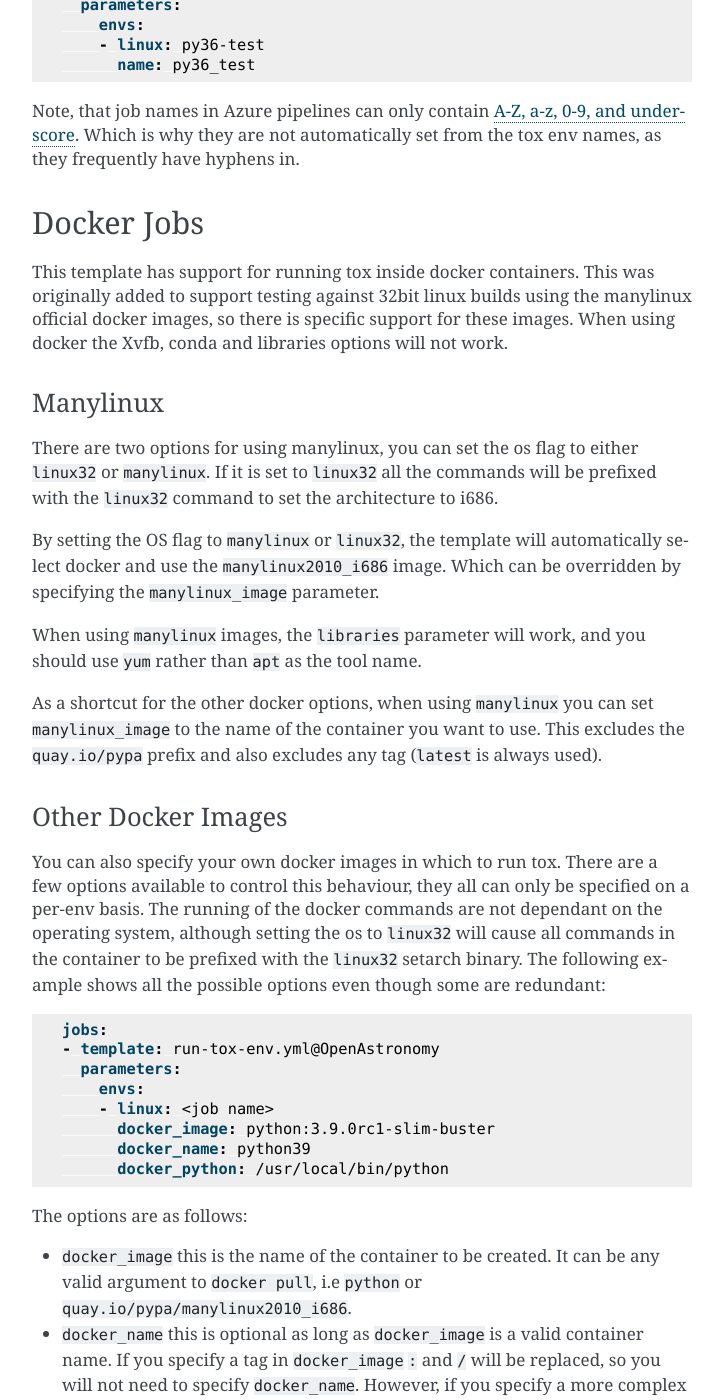
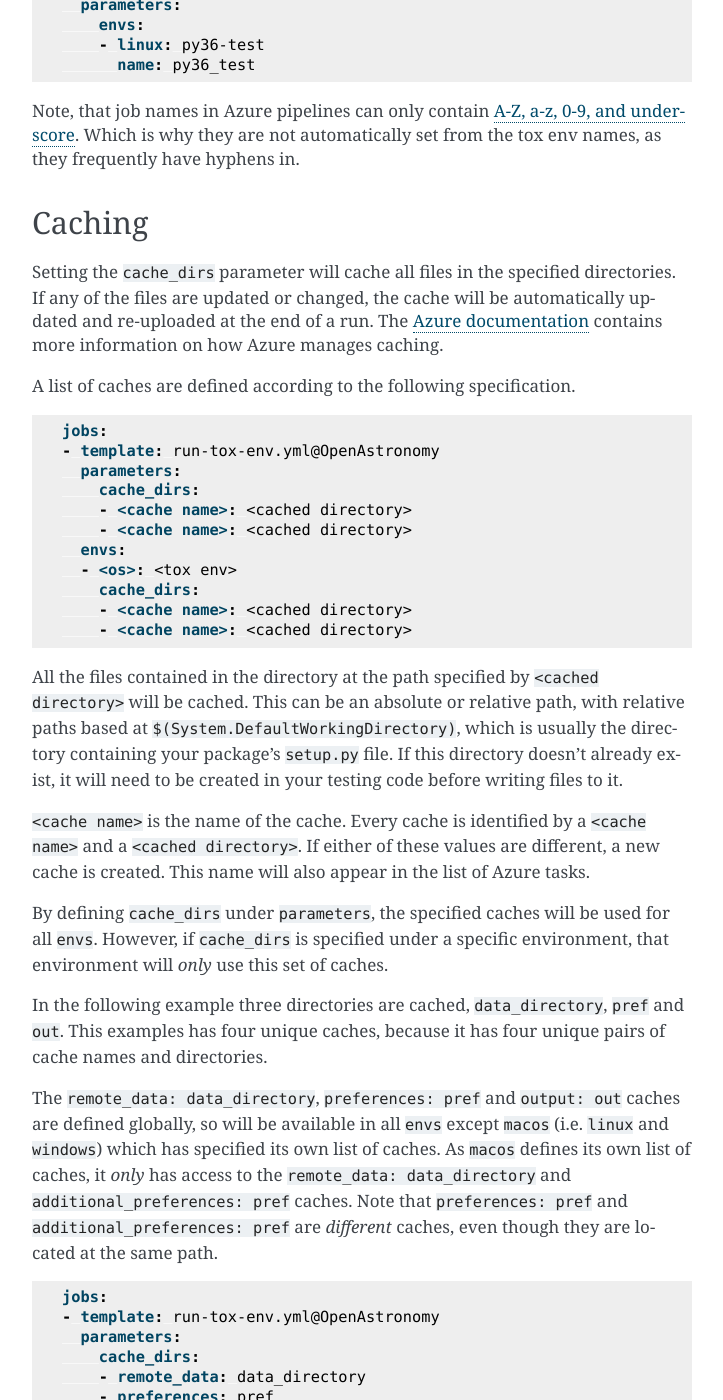
Before and after one commit to OpenAstronomy/azure-pipelines-templates, a Sphinx documentation site: the page built from docs/run_tox_env.rst, in a window 1280 px wide and 1400 px high, scrolled down 4760 px. Shown: the whole window, without its empty margins (388-1111 px from the left). Built offline with Sphinx 7.4.7, drawn with Linux system fonts in a browser that asks for light colours; some of the changed text lies outside the part shown.

Commit message:
Add documentation
Signed-off-by: Conor MacBride <conor@macbride.me>

```diff
--- a/docs/run_tox_env.rst
+++ b/docs/run_tox_env.rst
@@ -255,6 +255,93 @@ underscore
 Which is why they are not automatically set from the tox env names, as they
 frequently have hyphens in.
 
+Caching
+-------
+Setting the ``cache_dirs`` parameter will cache all files in the specified
+directories. If any of the files are updated or changed, the cache will be
+automatically updated and re-uploaded at the end of a run.
+The `Azure documentation
+<https://docs.microsoft.com/en-us/azure/devops/pipelines/release/caching?view=azure-devops#using-the-cache-task>`__
+contains more information on how Azure manages caching.
+
+A list of caches are defined according to the following specification.
+
+.. code:: yaml
+
+    jobs:
+    - template: run-tox-env.yml@OpenAstronomy
+      parameters:
+        cache_dirs:
+        - <cache name>: <cached directory>
+        - <cache name>: <cached directory>
+      envs:
+      - <os>: <tox env>
+        cache_dirs:
+        - <cache name>: <cached directory>
+        - <cache name>: <cached directory>
+
+
+All the files contained in the directory at the path specified by
+``<cached directory>`` will be cached. This can be an absolute or relative
+path, with relative paths based at ``$(System.DefaultWorkingDirectory)``,
+which is usually the directory containing your package's ``setup.py`` file.
+If this directory doesn't already exist, it will need to be created in your
+testing code before writing files to it.
+
+``<cache name>`` is the name of the cache.
+Every cache is identified by a ``<cache name>`` and a ``<cached directory>``.
+If either of these values are different, a new cache is created.
+This name will also appear in the list of Azure tasks.
+
+By defining ``cache_dirs`` under ``parameters``, the specified caches will be
+used for all ``envs``. However, if ``cache_dirs`` is specified under a specific
+environment, that environment will *only* use this set of caches.
+
+In the following example three directories are cached, ``data_directory``, ``pref``
+and ``out``. This examples has four unique caches, because it has four unique
+pairs of cache names and directories.
+
+The ``remote_data: data_directory``, ``preferences: pref`` and ``output: out``
+caches are defined globally, so will be available in all ``envs`` except ``macos``
+(i.e. ``linux`` and ``windows``) which has specified its own list of caches.
+As ``macos`` defines its own list of caches, it *only* has access to the
+``remote_data: data_directory`` and ``additional_preferences: pref`` caches.
+Note that ``preferences: pref`` and ``additional_preferences: pref`` are
+*different* caches, even though they are located at the same path.
+
+.. code:: yaml
+
+    jobs:
+    - template: run-tox-env.yml@OpenAstronomy
+      parameters:
+        cache_dirs:
+        - remote_data: data_directory
+        - preferences: pref
+        - output: out
+      envs:
+      - linux: py39
+      - macos: py38-extra
+        cache_dirs:
+        - remote_data: data_directory
+        - additional_preferences: pref
+      - windows: py38
+
+
+As an example, to cache pip packages you can set the ``PIP_CACHE_DIR`` environment variable
+and cache this directory. This will ensure that ``pip`` uses this directory as the cache, and
+that it is cached by Azure:
+
+.. code:: yaml
+
+    variables:
+      PIP_CACHE_DIR: $(Pipeline.Workspace)/.pip
+
+    jobs:
+    - template: run-tox-env.yml@OpenAstronomy
+      parameters:
+        cache_dirs:
+        - pip: $(PIP_CACHE_DIR)
+
 
 Docker Jobs
 -----------
```
